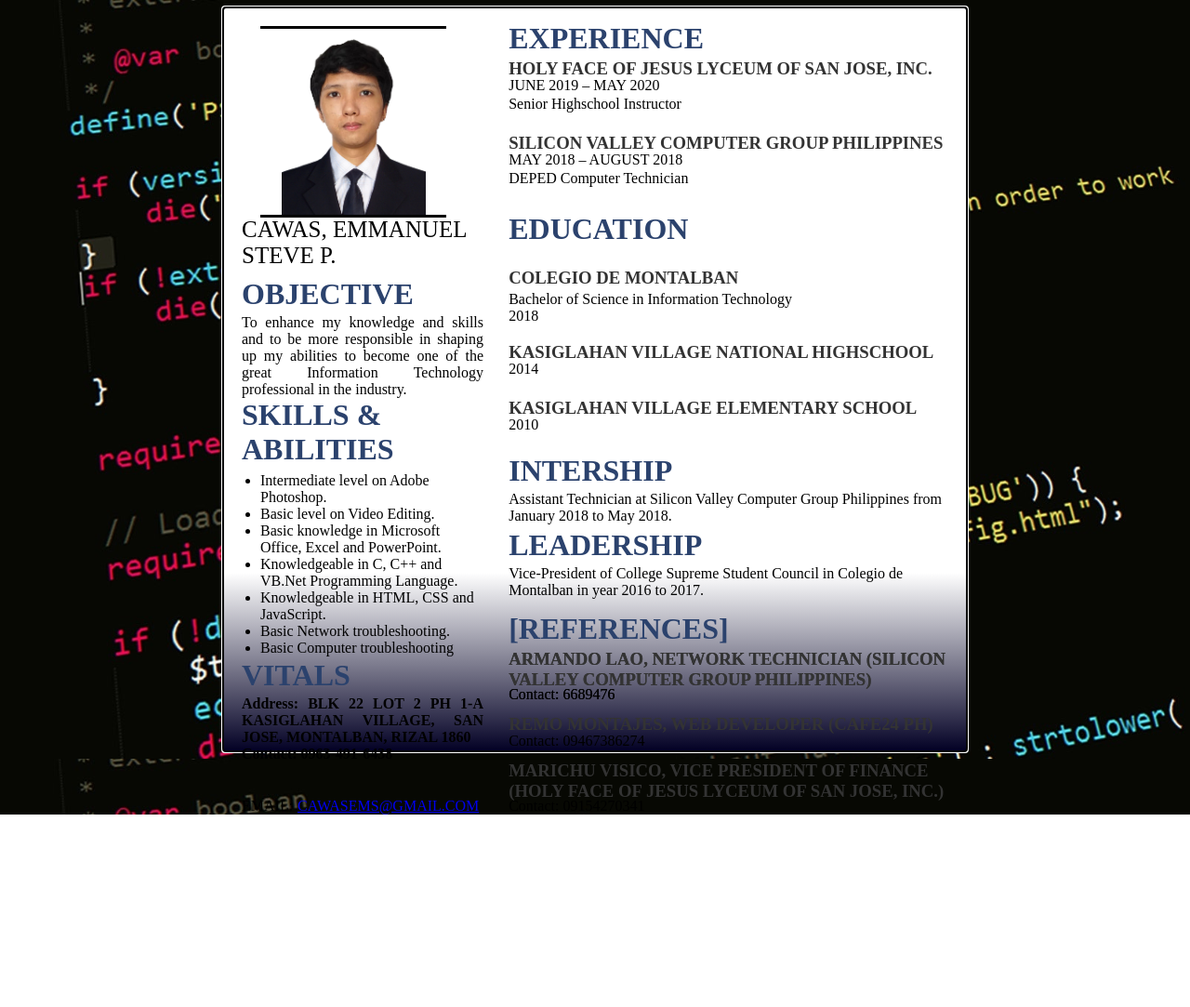
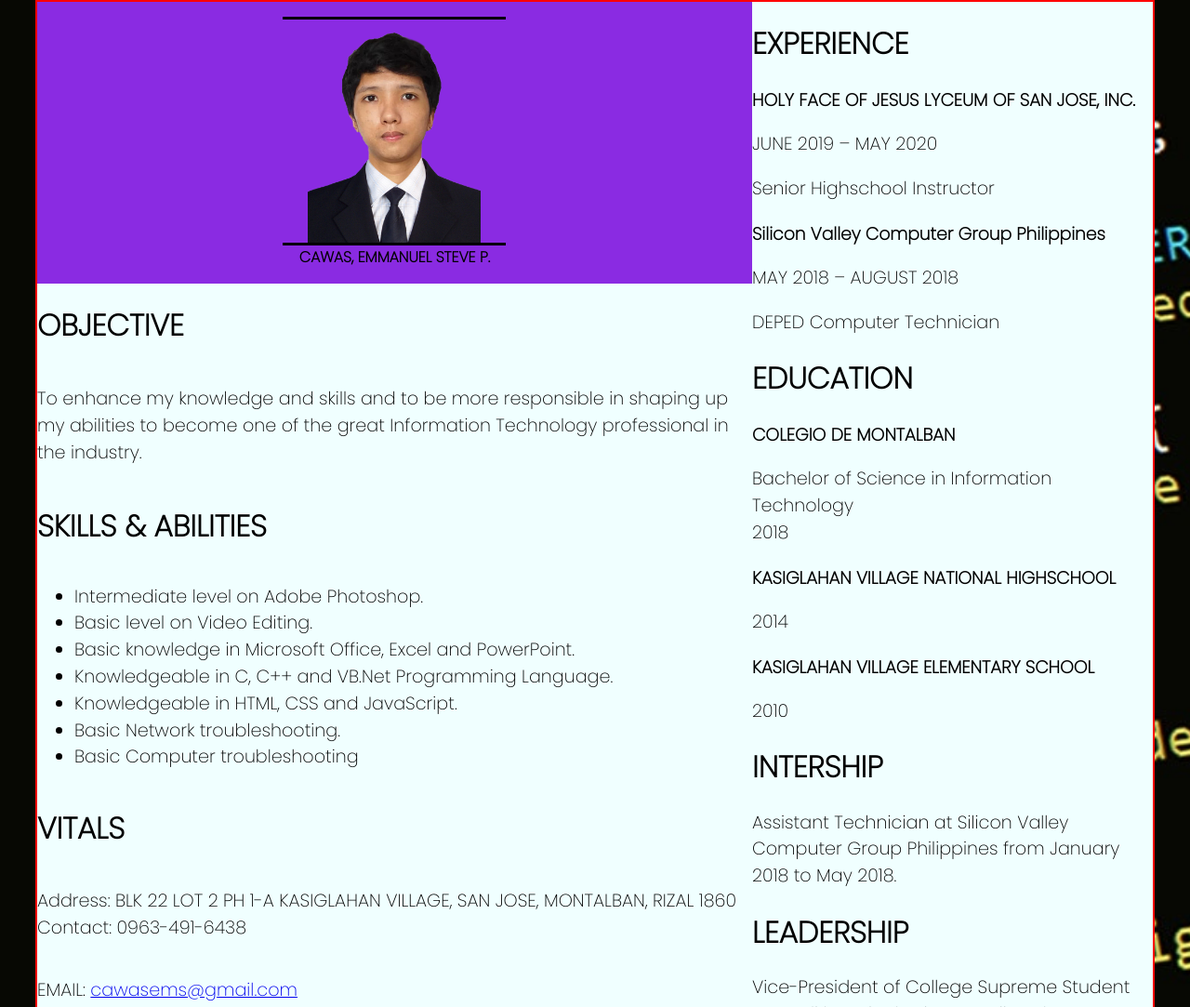
Before and after one commit to emscawas/staticcawascv, a plain HTML site: page index.html in a window 1280 px wide. Shown: the top 1083 px of the page at 93% size. Before the commit the page ends 876 px from the top, so only its background shows below. Drawn offline with Linux system fonts and the light colour scheme.

Commit message:
041921update

```diff
--- a/index.html
+++ b/index.html
@@ -3,23 +3,28 @@
   <head>
     <meta charset="utf-8" />
     <meta http-equiv="X-UA-Compatible" content="IE=edge" />
-    <title>Personal WebPage</title>
+    <title>Online Resume</title>
     <meta name="description" content="" />
     <meta name="viewport" content="width=device-width, initial-scale=1" />
     <link rel="stylesheet" href="style.css" />
+    <link rel="preconnect" href="https://fonts.gstatic.com" />
+    <link
+      href="https://fonts.googleapis.com/css2?family=Poppins:wght@200&display=swap"
+      rel="stylesheet"
+    />
   </head>
   <body>
     <div class="resumebg">
+      <div class="container1">
+        <div class="imgbg">
           <div class="img"></div>
-      <div class="name">
-        CAWAS, EMMANUEL <br />
-        STEVE P.
+          <div class="name">CAWAS, EMMANUEL STEVE P.</div>
         </div>
         <h1 class="h1 obj">OBJECTIVE</h1>
-      <p class="objp">
-        To enhance my knowledge and skills and to be more responsible in shaping
-        up my abilities to become one of the great Information Technology
-        professional in the industry.
+        <p>
+          To enhance my knowledge and skills and to be more responsible in
+          shaping up my abilities to become one of the great Information
+          Technology professional in the industry.
         </p>
         <h1 class="h1 sa">SKILLS & ABILITIES</h1>
         <ul>
@@ -32,50 +37,54 @@
           <li>Basic Computer troubleshooting</li>
         </ul>
         <h1 class="h1 vit">VITALS</h1>
-      <p class="add">
+        <p>
           Address: BLK 22 LOT 2 PH 1-A KASIGLAHAN VILLAGE, SAN JOSE, MONTALBAN,
           RIZAL 1860
           <br />
           Contact: 0963-491-6438
         </p>
-      <p class="email">EMAIL: </p><a href="mailto: cawasems@gmail.com">cawasems@gmail.com</a>
-        <h1 class="h1r exp">EXPERIENCE</h1>
+        <p>
+          EMAIL: <a href="mailto: cawasems@gmail.com">cawasems@gmail.com</a>
+        </p>
+      </div>
+      <div class="container2">
+        <h1 class="h1 exp">EXPERIENCE</h1>
         <h3 class="h3 work">HOLY FACE OF JESUS LYCEUM OF SAN JOSE, INC.</h3>
-        <p class="p wd">JUNE 2019 – MAY 2020</p>
-        <p class="p j">Senior Highschool Instructor</p>
+        <p>JUNE 2019 – MAY 2020</p>
+        <p>Senior Highschool Instructor</p>
         <h3 class="h3 work1">Silicon Valley Computer Group Philippines</h3>
-        <p class="p wd1">MAY 2018 – AUGUST 2018</p>
-        <p class="p j1">DEPED Computer Technician</p>
-      <h1 class="h1r edu">EDUCATION</h1>
+        <p>MAY 2018 – AUGUST 2018</p>
+        <p>DEPED Computer Technician</p>
+        <h1 class="h1 edu">EDUCATION</h1>
         <h3 class="h3 c">COLEGIO DE MONTALBAN</h3>
-      <p class="p cou">Bachelor of Science in Information Technology <br>2018</p>
+        <p>Bachelor of Science in Information Technology <br />2018</p>
         <h3 class="h3 hs">KASIGLAHAN VILLAGE NATIONAL HIGHSCHOOL</h3>
-      <p class="p hsd">2014</p>
+        <p>2014</p>
         <h3 class="h3 es">KASIGLAHAN VILLAGE ELEMENTARY SCHOOL</h3>
-      <p class="p esd">2010</p>
-      <h1 class="h1r int">INTERSHIP</h1>
-      <p class="p intp">Assistant Technician at Silicon Valley Computer Group Philippines from January 2018 to May
-        2018.
+        <p>2010</p>
+        <h1 class="h1 int">INTERSHIP</h1>
+        <p>
+          Assistant Technician at Silicon Valley Computer Group Philippines from
+          January 2018 to May 2018.
         </p>
-        <h1 class="h1r ldr">LEADERSHIP</h1>
-        <p class="p ldrp">Vice-President of College Supreme Student Council in Colegio de
-          Montalban in year 2016 to 2017.</p>
-          <h1 class="h1r ref">[REFERENCES]</h1>
-          <h3 class="h3 ref">ARMANDO LAO, NETWORK TECHNICIAN (SILICON
-            VALLEY COMPUTER GROUP PHILIPPINES)
+        <h1 class="h1 ldr">LEADERSHIP</h1>
+        <p>
+          Vice-President of College Supreme Student Council in Colegio de
+          Montalban in year 2016 to 2017.
+        </p>
+        <h1 class="h1 ref">[REFERENCES]</h1>
+        <h3 class="h3 ref">
+          ARMANDO LAO, NETWORK TECHNICIAN (SILICON VALLEY COMPUTER GROUP
+          PHILIPPINES)
         </h3>
-            <p class="p refn">Contact: 6689476</p>
-            <h3 class="h3 ref">ARMANDO LAO, NETWORK TECHNICIAN (SILICON
-              VALLEY COMPUTER GROUP PHILIPPINES)
+        <p>Contact: 6689476</p>
+        <h3 class="h3 ref1">REMO MONTAJES, WEB DEVELOPER (CAFE24 PH)</h3>
+        <p>Contact: 09467386274</p>
+        <h3 class="h3 ref2">
+          MARICHU VISICO, VICE PRESIDENT OF FINANCE (HOLY FACE OF JESUS LYCEUM
+          OF SAN JOSE, INC.)
         </h3>
-              <p class="p refn">Contact: 6689476</p>
-              <h3 class="h3 ref1">REMO MONTAJES, WEB DEVELOPER (CAFE24 PH)
-                </h3>
-                <p class="p refn1">Contact: 09467386274</p>
-                <h3 class="h3 ref2">MARICHU VISICO, VICE PRESIDENT OF FINANCE (HOLY
-                  FACE OF JESUS LYCEUM OF SAN JOSE, INC.)
-                </h3>
-                <p class="p refn2">Contact: 09154270341</p>
+        <p>Contact: 09154270341</p>
       </div>
     </div>
     <!-- <script src="" async defer></script> -->
--- a/style.css
+++ b/style.css
@@ -1,210 +1,77 @@
 body {
   background-image: url("resources/images/pexels-pixabay-276452.jpg");
   background-size: cover;
+  margin: 0;
+  font-family: "Poppins", sans-serif;
+  display: flex;
+  justify-content: center;
+}
+
+h1,
+h2,
+h3 {
+  font-weight: 600;
+  font-weight: bold;
+}
+p,
+li {
+  line-height: 1.5;
+  font-size: 1.2em;
+}
+
+.resumebg {
+  background-color: azure;
+  border: 2px red solid;
+  width: 150vh;
+  height: auto;
+  display: flex;
 }
 
 .img {
   background-image: url("resources/images/resume.png");
-  height: 200px;
-  width: 200px;
+  height: 30vh;
+  width: 30vh;
   background-size: contain;
   background-position: center;
-  position: absolute;
-  transition: 0.5s;
-  margin-top: 20px;
-  margin-left: 5%;
   background-repeat: no-repeat;
   border-top: 3px solid black;
   border-bottom: 3px solid black;
 }
-/* .img:hover {
-  height: 300px;
-  width: 300px;
-  transition: 0.5s;
-} */
-
-.resumebg {
-  position: relative;
-  background: rgb(2, 0, 36);
-  background: linear-gradient(
-    360deg,
-    rgba(2, 0, 36, 1) 0%,
-    rgba(255, 255, 255, 1) 24%
-  );
-  background-size: cover;
-  height: 100vh;
-  width: 100vh;
-  margin-left: auto;
-  margin-right: auto;
-  outline: auto black;
+.imgbg {
+  background-color: blueviolet;
+  display: flex;
+  align-items: center;
+  flex-direction: column;
+  padding: 1em;
+}
+.name {
+  align-self: center;
+  font-weight: 700;
 }
 
-.name {
-  position: absolute;
-  font-size: 25px;
-  color: black;
-  margin-top: 225px;
-  margin-left: 20px;
-  margin-right: 65%;
+.container1 {
+  display: flex;
+  flex-direction: column;
 }
 
-.h1 {
-  position: absolute;
-  color: rgb(43, 66, 109);
-  margin-left: 20px;
+@media (max-width: 640px) {
+  .resumebg {
+    display: inline;
+  }
+  p,
+  li {
+    font-size: 1.7em;
+  }
+  .h1.obj,
+  .sa,
+  .vit,
+  .exp,
+  .edu,
+  .int,
+  .ldr,
+  .ref {
+    display: flex;
+    align-items: center;
+    justify-content: center;
+  }
 }
-
-.h1.obj {
-  margin-top: 290px;
-  margin-right: 65%;
-}
-.h1.sa {
-  position: absolute;
-  margin-top: 420px;
-  margin-left: 20px;
-  margin-right: 65%;
-}
-
-.h1.vit {
-  position: absolute;
-  margin-top: 700px;
-  margin-left: 20px;
-  margin-right: 65%;
-}
-
-.objp {
-  position: absolute;
-  text-align: justify;
-  margin-top: 330px;
-  margin-right: 65%;
-  margin-left: 20px;
-}
-
-ul {
-  position: absolute;
-  margin-top: 500px;
-  margin-right: 65%;
-}
-li {
-  text-align: left;
-}
-
-.add {
-  position: absolute;
-  margin-top: 740px;
-  text-align: justify;
-  margin-left: 20px;
-  margin-right: 65%;
-  font-weight: bold;
-}
-
-a {
-  position: absolute;
-  margin-top: 850px;
-  margin-left: 80px;
-  margin-right: 65%;
-  text-transform: uppercase;
-}
-.email {
-  position: absolute;
-  margin-top: 850px;
-  margin-left: 20px;
-  margin-right: 65%;
-  text-transform: uppercase;
-}
-
-.h1r {
-  position: absolute;
-  margin-left: 38.4%;
-  color: rgb(43, 66, 109);
-}
-
-.h1r.exp {
-  margin-top: 15px;
-}
-.h1r.edu {
-  margin-top: 220px;
-}
-.h1r.int {
-  margin-top: 480px;
-}
-.h1r.ldr {
-  margin-top: 560px;
-}
-.h1r.ref {
-  margin-top: 650px;
-}
-
-.h3 {
-  position: absolute;
-  margin-left: 38.4%;
-  color: #333;
-}
-
-.h3.work {
-  margin-top: 55px;
-}
-.h3.work1 {
-  margin-top: 135px;
-  text-transform: uppercase;
-}
-.h3.c {
-  margin-top: 280px;
-}
-.h3.hs {
-  margin-top: 360px;
-}
-.h3.es {
-  margin-top: 420px;
-}
-.h3.ref {
-  margin-top: 690px;
-}
-.h3.ref1 {
-  margin-top: 760px;
-}
-.h3.ref2 {
-  margin-top: 810px;
-}
-
-.p {
-  position: absolute;
-  margin-left: 38.4%;
-}
-.p.wd {
-  margin-top: 75px;
-}
-.p.j {
-  margin-top: 95px;
-}
-
-.p.wd1 {
-  margin-top: 155px;
-}
-.p.j1 {
-  margin-top: 175px;
-}
-.p.cou {
-  margin-top: 305px;
-}
-.p.hsd {
-  margin-top: 380px;
-}
-.p.esd {
-  margin-top: 440px;
-}
-.p.intp {
-  margin-top: 520px;
-}
-.p.ldrp {
-  margin-top: 600px;
-}
-.p.refn {
-  margin-top: 730px;
-}
-.p.refn1 {
-  margin-top: 780px;
-}
-.p.refn2 {
-  margin-top: 850px;
-}
```
Also changed, not shown: 1 other file. Lines whose indentation alone changed are shown as unchanged.
